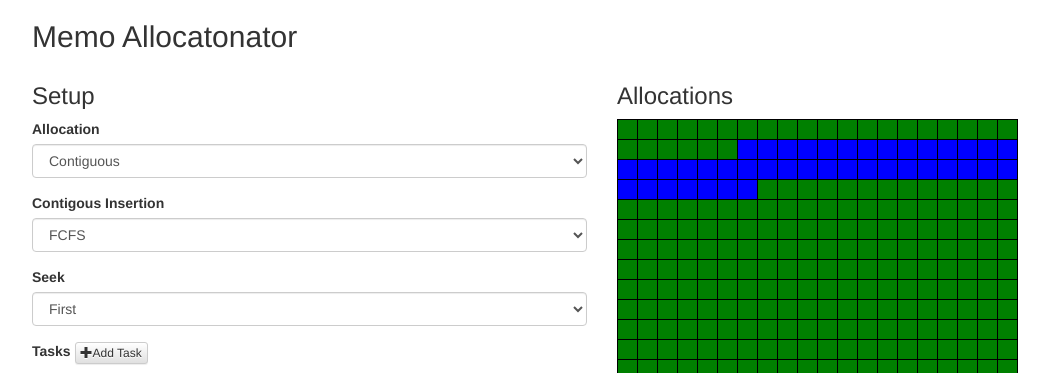
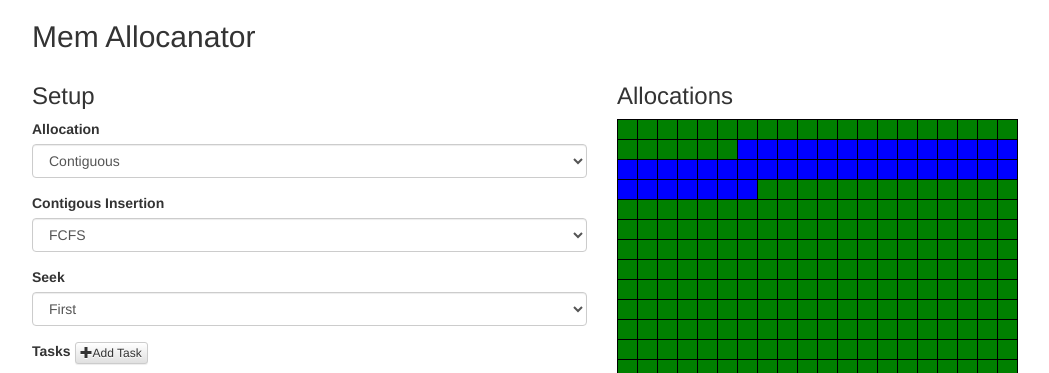
Before and after one commit to fydo23/OS-final, a plain HTML site: page index.html in a window 1280 px wide. Shown: the top 373 px of the page, without its empty margins (38-1087 px from the left). Drawn offline with Linux system fonts and the light colour scheme; some packages are replaced by stand-ins of ours; a script that the page names is missing.

Commit message:
changed app name.

```diff
--- a/index.html
+++ b/index.html
@@ -1,6 +1,6 @@
 <html ng-app="MyApp">
 	<head>
-		<title>Memo Allocatonator</title>
+		<title>Mem Allocanator</title>
 		<meta name="author" content="Fyodor Wolf">
 		<meta name="description" content="An educational tool and simulator of how hardrive allocatoins are done">
 
@@ -18,7 +18,7 @@
 			<div class="container">
 				<div class="row">
 					<div class="col-lg-12">
-						<h2>Memo Allocatonator</h2>
+						<h2>Mem Allocanator</h2>
 					</div>
 				</div>
 				<div class="row">
```
